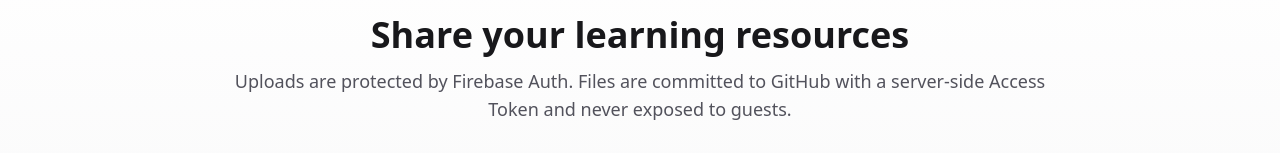
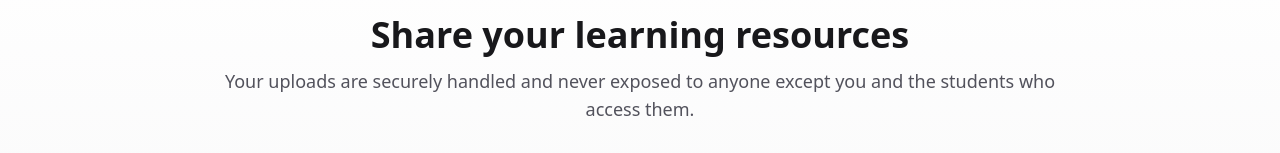
Before and after one commit to Iresh-Nimantha/EduRelief, a Next.js app: page /upload in a window 1280 px wide. Shown: the part 142-295 px from the top of the page. Built offline with nearby package versions, Linux system fonts and the light colour scheme; no server answers.

Commit message:
Update page.tsx

```diff
--- a/src/app/upload/page.tsx
+++ b/src/app/upload/page.tsx
@@ -12,8 +12,7 @@ export default function UploadPage() {
           Share your learning resources
         </h1>
         <p className="text-lg text-zinc-600">
-          Uploads are protected by Firebase Auth. Files are committed to GitHub
-          with a server-side Access Token and never exposed to guests.
+          Your uploads are securely handled and never exposed to anyone except you and the students who access them.
         </p>
       </header>
 
```
